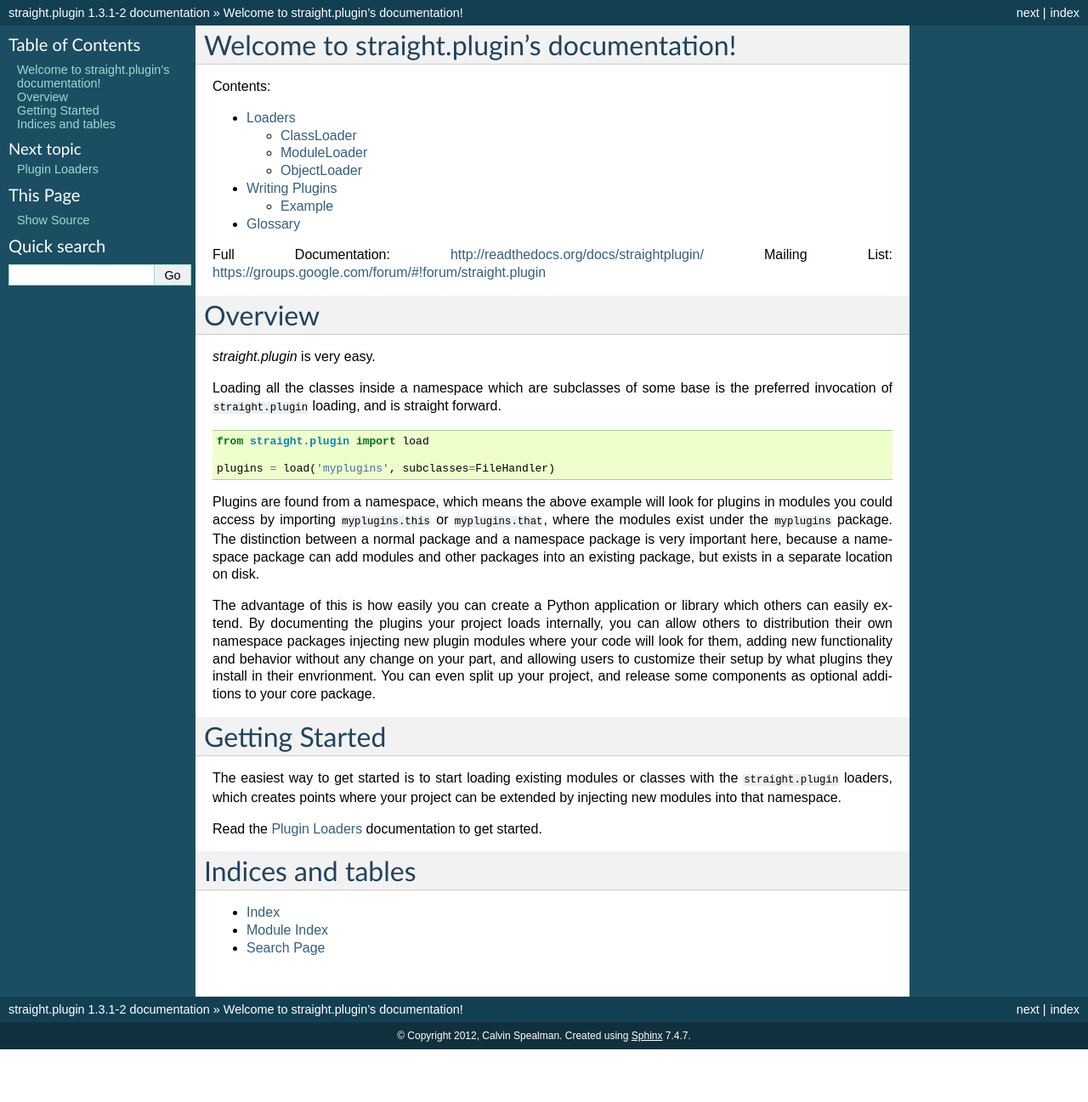
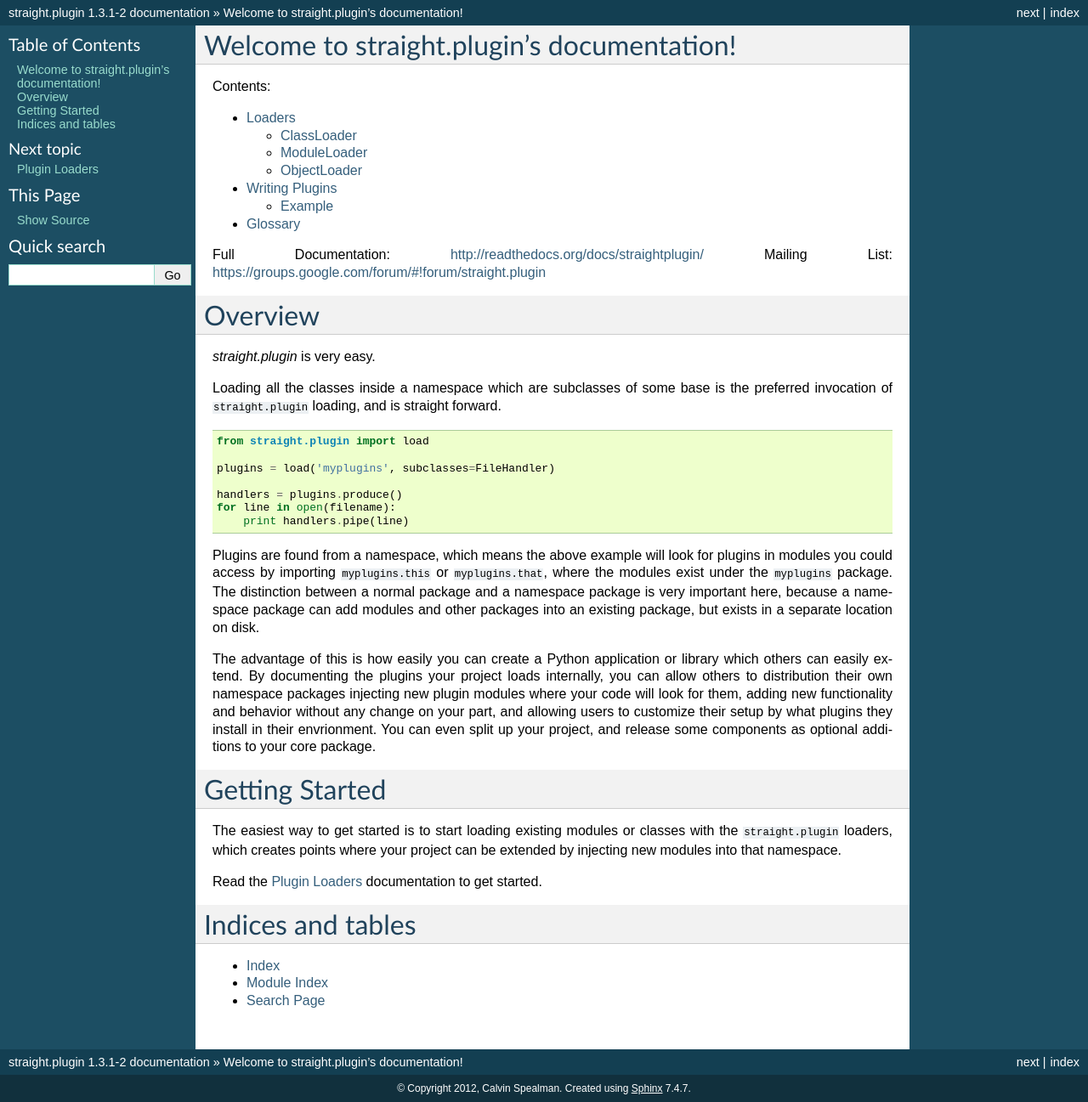
Before and after one commit to ironfroggy/straight.plugin, a Sphinx documentation site: the page built from docs/index.rst, in a window 1280 px wide. Shown: the whole page at 85% size. Built offline with Sphinx 7.4.7, drawn with Linux system fonts in a browser that asks for light colours; before the commit the page ends 1235 px from its top, so only the background shows below that.

Commit message:
Small change in the first doc page to demonstrate group operations on the example.

```diff
--- a/docs/index.rst
+++ b/docs/index.rst
@@ -34,6 +34,10 @@
 
     plugins = load('myplugins', subclasses=FileHandler)
 
+    handlers = plugins.produce()
+    for line in open(filename):
+        print handlers.pipe(line)
+
 Plugins are found from a :term:`namespace`, which means the above example
 will look for plugins in modules you could access by importing ``myplugins.this``
 or ``myplugins.that``, where the modules exist under the ``myplugins``
@@ -51,6 +55,7 @@
 install in their envrionment. You can even split up your project, and
 release some components as optional additions to your core package.
 
+
 Getting Started
 ===============
 
```
